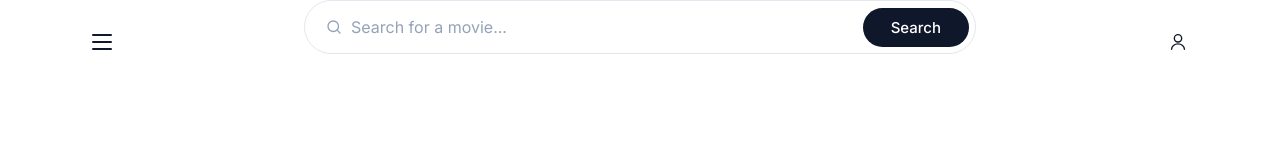
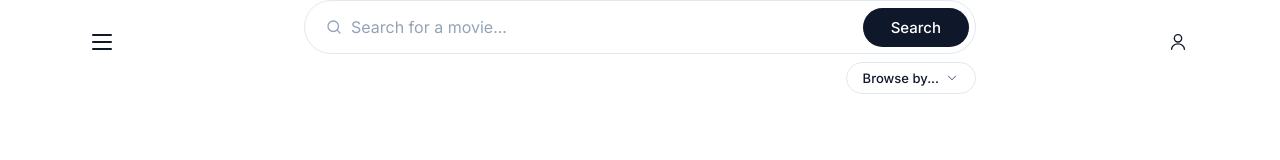
Before and after one commit to iti101/movieDatabase2.5, a React (Vite) app: page /search in a window 1280 px wide. Shown: the top 160 px of the page. Built offline with nearby package versions, Linux system fonts and the light colour scheme.

Commit message:
added "Browse by..." button incl.dropdown menu with filters

```diff
--- /dev/null
+++ b/src/components/BrowseBy.css
@@ -0,0 +1,75 @@
+.browse-by {
+  position: relative;
+  display: inline-flex;
+}
+
+.browse-by__trigger {
+  display: inline-flex;
+  align-items: center;
+  gap: 0.375rem;
+  padding: 0.5rem 1rem;
+  border: 1px solid #e2e8f0;
+  border-radius: 9999px;
+  background: #ffffff;
+  color: #0f172a;
+  font-family: inherit;
+  font-size: 0.8125rem;
+  font-weight: 500;
+  line-height: 1;
+  cursor: pointer;
+  transition: border-color 0.15s ease, background-color 0.15s ease;
+}
+
+.browse-by__trigger:hover {
+  border-color: #cbd5e1;
+  background: #f8fafc;
+}
+
+.browse-by__trigger[aria-expanded='true'] {
+  border-color: #cbd5e1;
+  background: #f8fafc;
+}
+
+.browse-by__chevron {
+  color: #64748b;
+  transition: transform 0.15s ease;
+}
+
+.browse-by__chevron--open {
+  transform: rotate(180deg);
+}
+
+.browse-by__menu {
+  position: absolute;
+  top: calc(100% + 0.375rem);
+  right: 0;
+  z-index: 10;
+  min-width: 10.5rem;
+  margin: 0;
+  padding: 0.25rem;
+  list-style: none;
+  border: 1px solid #e2e8f0;
+  border-radius: 0.625rem;
+  background: #ffffff;
+  box-shadow: 0 4px 12px rgba(15, 23, 42, 0.08);
+}
+
+.browse-by__option {
+  display: block;
+  width: 100%;
+  padding: 0.5rem 0.75rem;
+  border: none;
+  border-radius: 0.375rem;
+  background: transparent;
+  color: #0f172a;
+  font-family: inherit;
+  font-size: 0.8125rem;
+  font-weight: 500;
+  text-align: left;
+  cursor: pointer;
+  transition: background-color 0.15s ease;
+}
+
+.browse-by__option:hover {
+  background: #f1f5f9;
+}
--- /dev/null
+++ b/src/components/BrowseBy.jsx
@@ -0,0 +1,106 @@
+import { useEffect, useRef, useState } from 'react';
+import './BrowseBy.css';
+
+const BROWSE_OPTIONS = [
+  { id: 'genre', label: 'Genre' },
+  { id: 'actor', label: 'Actor/Actress' },
+  { id: 'director', label: 'Director' },
+  { id: 'release-date', label: 'Release date' },
+];
+
+function ChevronIcon({ open }) {
+  return (
+    <svg
+      className={'browse-by__chevron' + (open ? ' browse-by__chevron--open' : '')}
+      width="14"
+      height="14"
+      viewBox="0 0 24 24"
+      fill="none"
+      aria-hidden="true"
+    >
+      <path
+        d="M6 9l6 6 6-6"
+        stroke="currentColor"
+        strokeWidth="1.75"
+        strokeLinecap="round"
+        strokeLinejoin="round"
+      />
+    </svg>
+  );
+}
+
+function BrowseBy({ onSelect }) {
+  const [open, setOpen] = useState(false);
+  const containerRef = useRef(null);
+
+  useEffect(() => {
+    if (!open) {
+      return undefined;
+    }
+
+    function handleClickOutside(event) {
+      if (containerRef.current && !containerRef.current.contains(event.target)) {
+        setOpen(false);
+      }
+    }
+
+    function handleEscape(event) {
+      if (event.key === 'Escape') {
+        setOpen(false);
+      }
+    }
+
+    document.addEventListener('mousedown', handleClickOutside);
+    document.addEventListener('keydown', handleEscape);
+
+    return () => {
+      document.removeEventListener('mousedown', handleClickOutside);
+      document.removeEventListener('keydown', handleEscape);
+    };
+  }, [open]);
+
+  function toggleMenu() {
+    setOpen((prev) => !prev);
+  }
+
+  function handleOptionClick(option) {
+    setOpen(false);
+    if (onSelect) {
+      onSelect(option.id);
+    }
+  }
+
+  return (
+    <div className="browse-by" ref={containerRef}>
+      <button
+        type="button"
+        className="browse-by__trigger"
+        onClick={toggleMenu}
+        aria-expanded={open}
+        aria-haspopup="menu"
+      >
+        Browse by...
+        <ChevronIcon open={open} />
+      </button>
+
+      {open && (
+        <ul className="browse-by__menu" role="menu">
+          {BROWSE_OPTIONS.map((option) => (
+            <li key={option.id} role="none">
+              <button
+                type="button"
+                className="browse-by__option"
+                role="menuitem"
+                onClick={() => handleOptionClick(option)}
+              >
+                {option.label}
+              </button>
+            </li>
+          ))}
+        </ul>
+      )}
+    </div>
+  );
+}
+
+export default BrowseBy;
--- a/src/pages/SearchPage.css
+++ b/src/pages/SearchPage.css
@@ -14,6 +14,20 @@
   max-width: 48rem;
 }
 
+.search-page__search {
+  display: flex;
+  flex-direction: column;
+  align-items: stretch;
+  gap: 0.5rem;
+  width: 100%;
+  max-width: 42rem;
+}
+
+.search-page__browse {
+  display: flex;
+  justify-content: flex-end;
+}
+
 @media (max-width: 640px) {
   .search-page__content {
     gap: 2rem;
--- a/src/pages/SearchPage.jsx
+++ b/src/pages/SearchPage.jsx
@@ -1,3 +1,4 @@
+import BrowseBy from '../components/BrowseBy';
 import SearchBar from '../components/SearchBar';
 import './SearchPage.css';
 
@@ -8,10 +9,19 @@ export default function SearchPage() {
     }
   }
 
+  function handleBrowse(category) {
+    console.log('Browse by:', category);
+  }
+
   return (
     <div className="search-page">
       <div className="search-page__content">
-        <SearchBar onSearch={handleSearch} />
+        <div className="search-page__search">
+          <SearchBar onSearch={handleSearch} />
+          <div className="search-page__browse">
+            <BrowseBy onSelect={handleBrowse} />
+          </div>
+        </div>
       </div>
     </div>
   );
```
